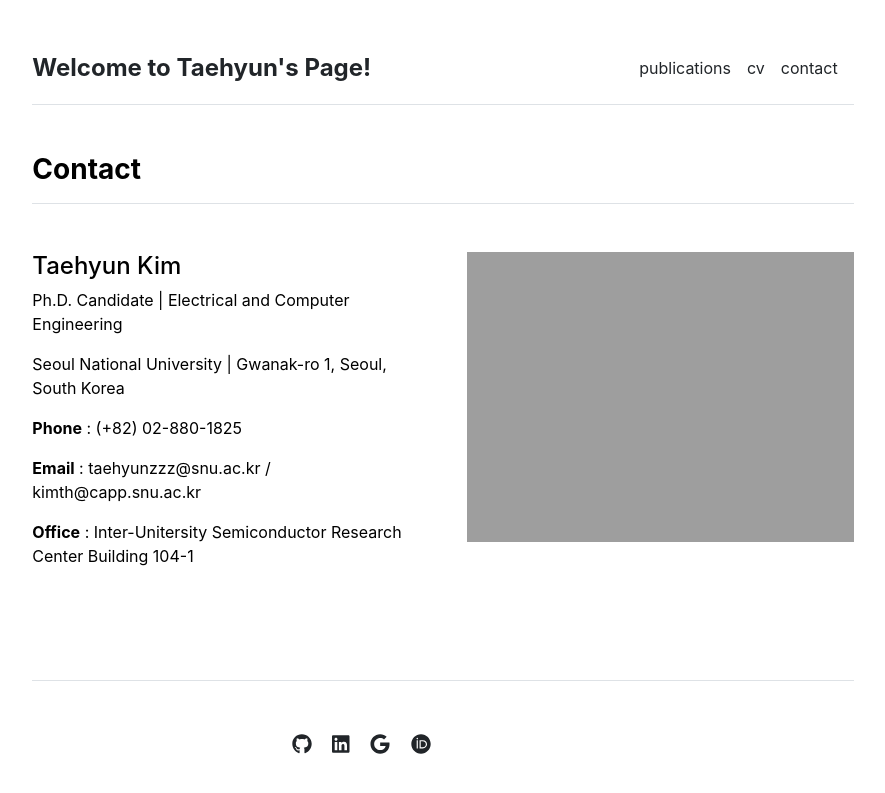
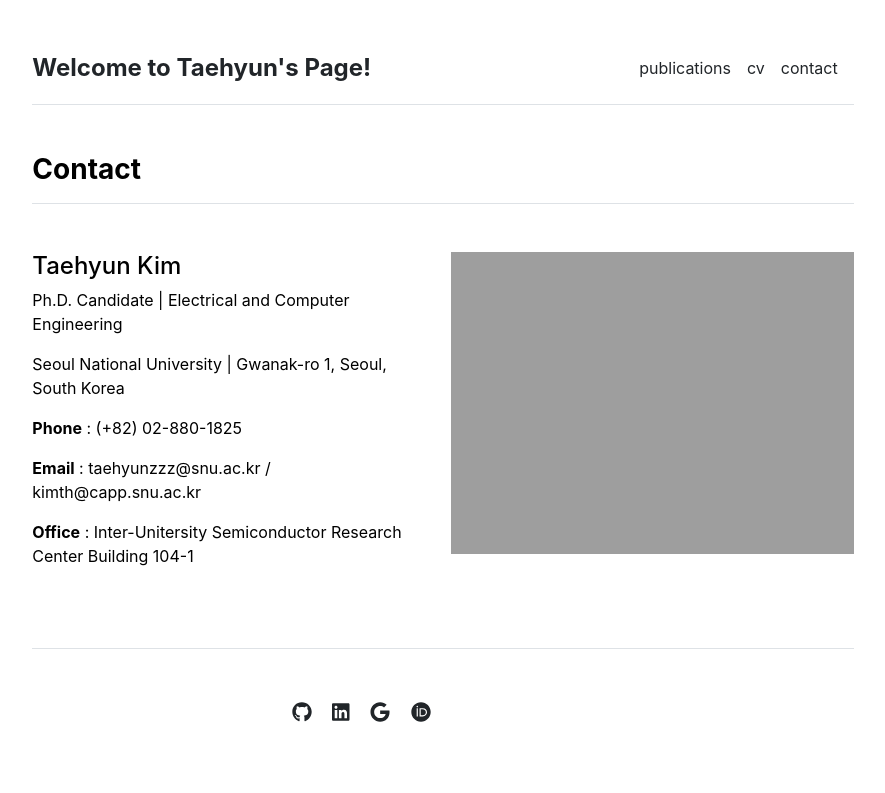
Before and after one commit to taehyunzzz/taehyunzzz.github.io, a Jekyll site: the page built from contact.md, in a window 1280 px wide. Shown: the top 793 px of the page, without its empty margins (197-1082 px from the left). Built offline with Jekyll 4.4.1, drawn with Linux system fonts in a browser that asks for light colours.

Commit message:
DEBUG: test59

```diff
--- a/_includes/contact.html
+++ b/_includes/contact.html
@@ -2,7 +2,7 @@
   <div>
     <h3 class="fw-bold border-bottom pb-3 mb-5">Contact</h3>
     {% for contact in site.data.settings.contacts %}
-    <div class="row g-5 mb-5">
+    <div class="row g-3 mb-3">
       <div class="col-md-6">
         <h4>{{ contact.name }}</h4>
         <p>{{ contact.title }} | {{ contact.department }}</p>
```
